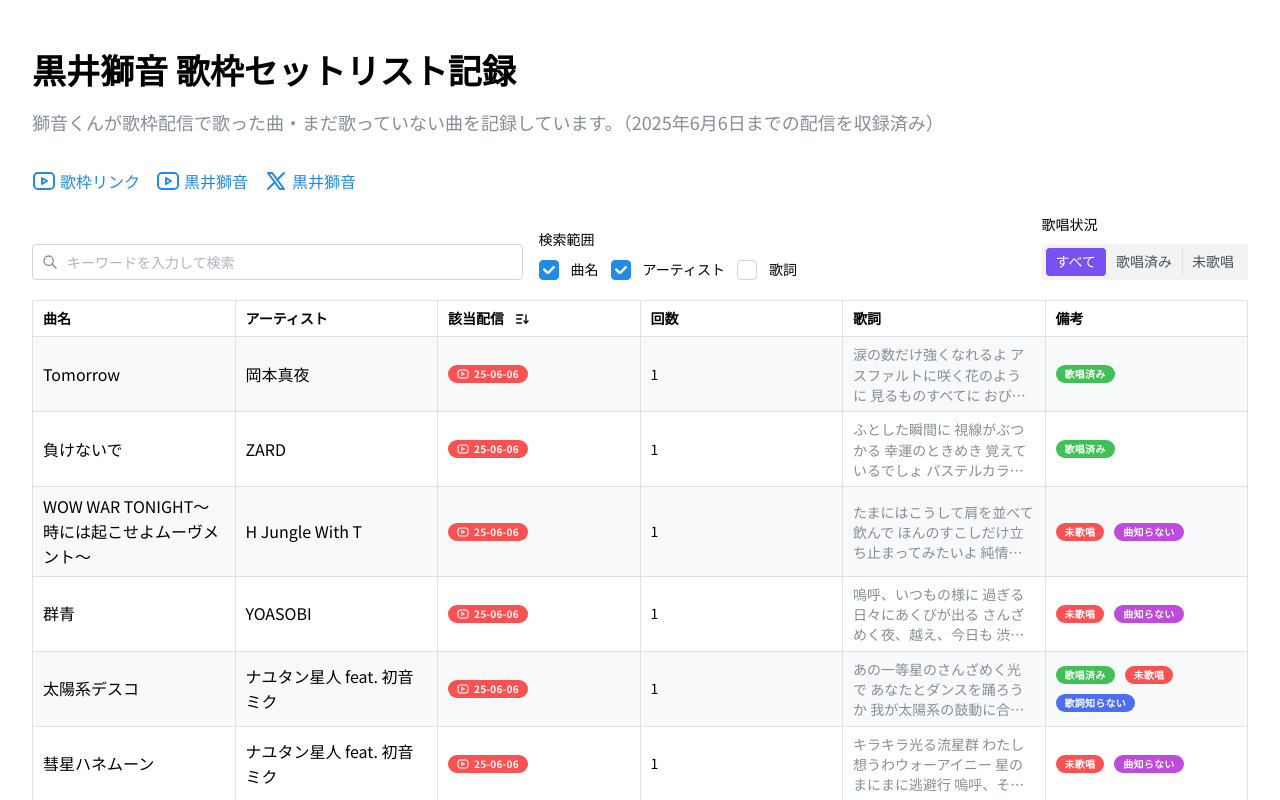
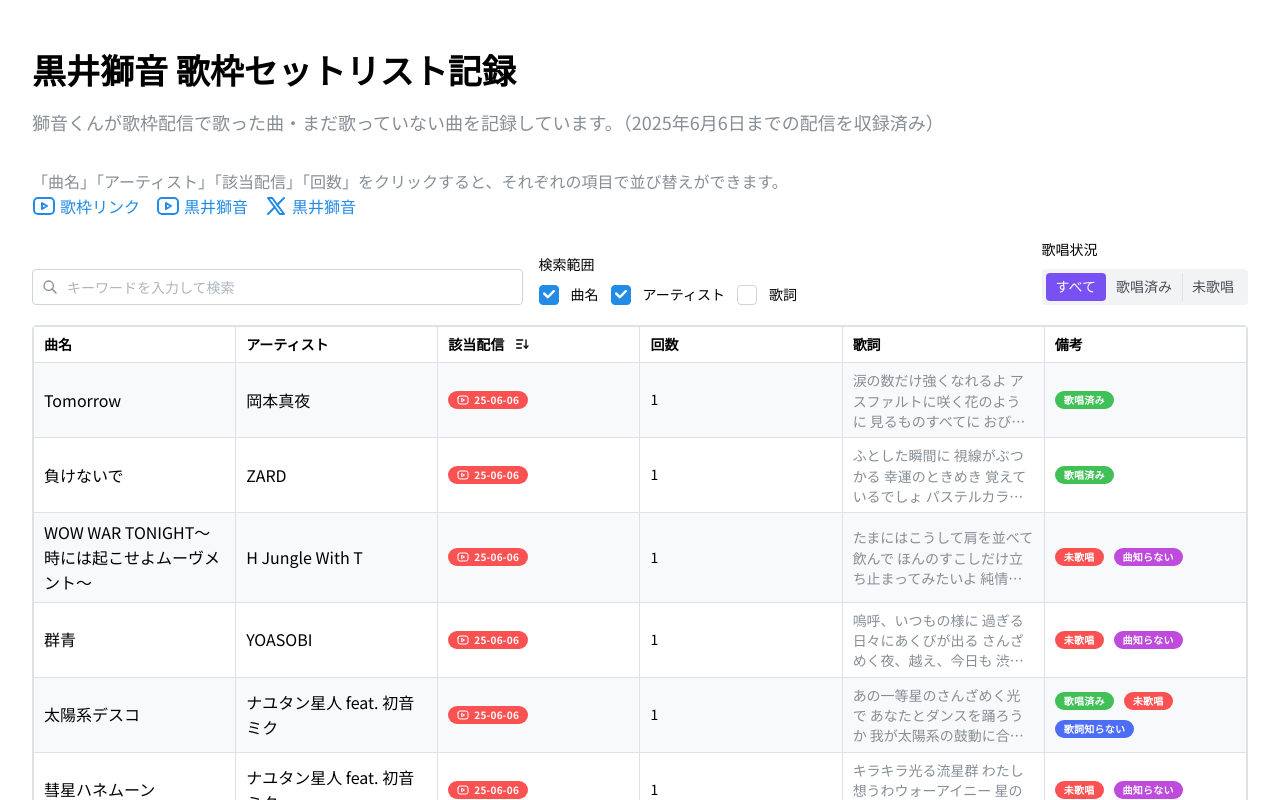
Before and after one commit to MaouSanta/kuroi_shion, a Next.js app: page /kuroi_shion/songs in a window 1280 px wide. Shown: the top 800 px of the page. Built offline with nearby package versions, Linux system fonts and the light colour scheme.

Commit message:
feat: horizontally scroll the table on small devices

```diff
--- a/src/app/layout.tsx
+++ b/src/app/layout.tsx
@@ -25,7 +25,14 @@ export default function RootLayout({
         <MantineProvider>
           <div style={{ display: 'flex', flexDirection: 'column', minHeight: '100vh' }}>
             {/* Main content area */}
-            <main style={{ flexGrow: 1, display: 'flex', flexDirection: 'column', padding: '1rem' }}>
+            <main style={{
+              flexGrow: 1,
+              display: 'flex',
+              flexDirection: 'column',
+              padding: '1rem', // 保持内边距
+              // overflowX: 'auto', // **允许 main 自身水平滚动**
+              // minWidth: 0, // 关键：在 flex 容器中，允许子元素收缩到0或超出
+            }}>
               {children}
             </main>
 
--- a/src/app/songs/SongListInteractive.tsx
+++ b/src/app/songs/SongListInteractive.tsx
@@ -194,7 +194,7 @@ export function SongListInteractive({ clientSongs, allAvailableTags }: SongListI
         return (
             <Table.Tr key={song.id}>
                 <Table.Td>
-                    <Text> {/* 限制最多显示2行，超出部分显示省略号 */}
+                    <Text>
                         {highlightText(song.songName, searchScopes.songName ? searchTerm : '')}
                     </Text>
                 </Table.Td>
@@ -231,7 +231,6 @@ export function SongListInteractive({ clientSongs, allAvailableTags }: SongListI
     };
     return (
         <Box style={{ display: 'flex', flexDirection: 'column', flexGrow: 1 }}>
-            {/* 标题和副标题区域保持不变 */}
             <Flex justify="space-between" align="flex-start" mb="lg" wrap="wrap">
                 <Box style={{ flexGrow: 1, minWidth: '300px' }}>
                     <Title ta="left" order={1} mb="md">
@@ -240,6 +239,7 @@ export function SongListInteractive({ clientSongs, allAvailableTags }: SongListI
                     <Text ta="left" size="lg" mb="xl" c="dimmed">
                         獅音くんが歌枠配信で歌った曲・まだ歌っていない曲を記録しています。（2025年6月6日までの配信を収録済み）
                     </Text>
+                    <Text ta="left" size="xm" mb="xm" c="dimmed">「曲名」「アーティスト」「該当配信」「回数」をクリックすると、それぞれの項目で並び替えができます。</Text>
                 </Box>
                 <Group gap="md">
                     <Anchor href="https://youtube.com/playlist?list=PLp9HYYgYosViGuf0aT7zQsyt9pI5q71F6" target="_blank" rel="noopener noreferrer" title="獅音さんの歌枠リンク">
@@ -260,7 +260,6 @@ export function SongListInteractive({ clientSongs, allAvailableTags }: SongListI
                 </Group>
             </Flex>
 
-            {/* 搜索和筛选区域保持不变 */}
             <Flex gap="md" wrap="wrap" mb="lg" align="flex-end" justify="space-between">
                 <TextInput
                     placeholder="キーワードを入力して検索"
@@ -277,7 +276,7 @@ export function SongListInteractive({ clientSongs, allAvailableTags }: SongListI
                     style={{ flexGrow: 1, minWidth: '200px' }}
                 />
 
-                <Box style={{ flexGrow: 1, minWidth: '180px' }}>
+                <Box style={{ flexGrow: 1, minWidth: '90px' }}>
                     <Text size="sm" fw={500} mb="xs">検索範囲</Text>
                     <Group gap="sm">
                         <Checkbox
@@ -312,14 +311,27 @@ export function SongListInteractive({ clientSongs, allAvailableTags }: SongListI
                 )}
             </Flex>
 
-            {/* --- 关键修改：始终显示表格，但条件渲染 tbody 和分页/统计 --- */}
-            <ScrollArea
-                h="auto"
-                type="always"
-                scrollbars="x" // 重新启用 ScrollArea 的水平滚动
-                style={{ flexGrow: 1 }}
-            >
-                <Table stickyHeader striped highlightOnHover withTableBorder withColumnBorders style={{ tableLayout: 'fixed' }}>
+            <ScrollArea h="auto" type="always"
+                style={{
+                    width: '100%',
+                    FlexGrow: 1,
+                    border: '1px solid var(--mantine-color-gray-3)',
+                    borderRadius: 4,
+                    overflowX: 'hidden'
+                }}
+                viewportProps={{
+                    style: {
+                        width: '100%',      // 保持 viewport 不被撑大
+                        overflowX: 'auto',
+                        overflowY: 'hidden',
+                    },
+                }}>
+                <Box style={{
+                    width: 'clamp(100%, 900px, 1200px)',
+                    // width: 'fit-content', overflowX: 'auto', minWidth: '100%',
+                    // WebkitOverflowScrolling: 'touch', maxWidth: '1000px',
+                }}>
+                    <Table stickyHeader striped highlightOnHover withTableBorder withColumnBorders style={{ tableLayout: 'fixed', width: '100%' }}>
                         <Table.Thead>
                             <Table.Tr>
                                 <Table.Th style={{ width: '20%' }}>
@@ -347,20 +359,19 @@ export function SongListInteractive({ clientSongs, allAvailableTags }: SongListI
                             </Table.Tr>
                         </Table.Thead>
 
-                    {/* 只在有数据时渲染 Table.Tbody */}
                         {filteredAndSortedSongs.length > 0 && (
                             <Table.Tbody>{rows}</Table.Tbody>
                         )}
                     </Table>
-                {/* 如果没有找到歌曲，在表格下方显示提示 */}
                     {filteredAndSortedSongs.length === 0 && (
                         <Text ta="center" c="dimmed" py="xl" style={{ borderTop: '1px solid var(--mantine-color-gray-2)' }}>
                             条件に合う曲は見つかりませんでした。
                         </Text>
                     )}
+                </Box>
+
             </ScrollArea>
 
-            {/* 只有在有歌曲时才显示分页和记录计数 */}
             {filteredAndSortedSongs.length > 0 && (
                 <Flex justify="space-between" align="center" mt="md" wrap="wrap">
                     <Text size="sm" c="dimmed">
```
Lines whose indentation alone changed are shown as unchanged.
